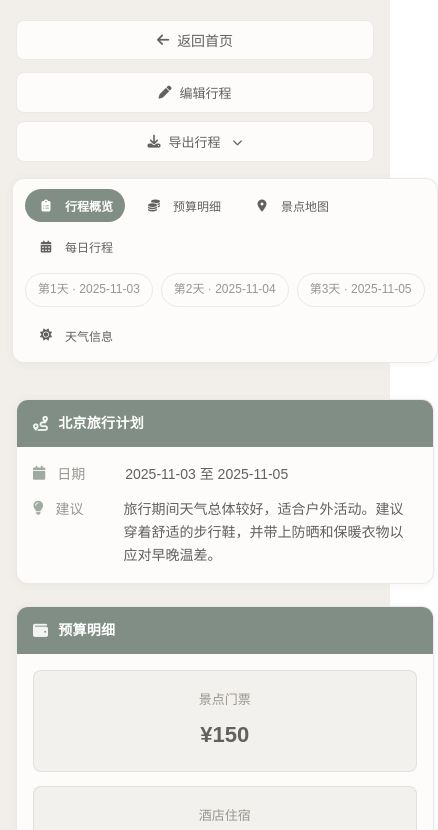
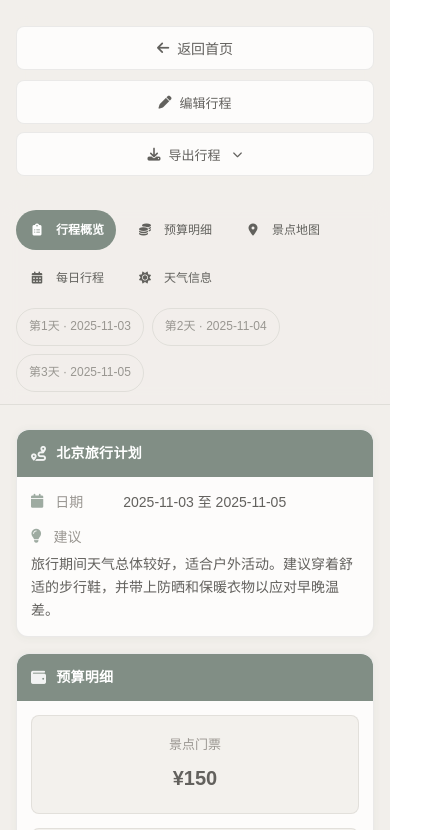
Before and after one commit to cheng0261/cheng0261.github.io, a plain HTML site: page index.html in a window 390 px wide. Both pictures are taken after a click on the button "生成旅行计划". Shown: the top 830 px of the page, 438 px wide, since content can reach past the window. Drawn offline with Linux system fonts and the light colour scheme.

Commit message:
Update index.html

```diff
--- a/index.html
+++ b/index.html
@@ -51,6 +51,9 @@
     .page {
       display: none;
       min-height: 100vh;
+      min-height: 100dvh;
+      height: auto;
+      overflow: visible;
     }
 
     .page.active {
@@ -67,6 +70,7 @@
     #page-home {
       background: var(--bg-gradient);
       padding: 48px 20px 72px;
+      overflow: visible;
     }
 
     .home-header {
@@ -423,6 +427,9 @@
       text-align: left;
       font-family: inherit;
       border-left: 3px solid transparent;
+      line-height: 1.4;
+      white-space: normal;
+      word-break: keep-all;
     }
 
     .sidebar-item:hover {
@@ -469,6 +476,10 @@
       background: var(--sand-dark);
     }
 
+    .sidebar-nav-scroll {
+      display: contents;
+    }
+
     .plan-section { scroll-margin-top: 28px; }
 
     .card {
@@ -490,6 +501,12 @@
       align-items: center;
       gap: 10px;
       letter-spacing: 0.02em;
+      line-height: 1.5;
+      min-height: 47px;
+      height: auto;
+      flex-wrap: wrap;
+      word-break: keep-all;
+      overflow: visible;
     }
 
     .card-header i { opacity: 0.9; font-size: 15px; }
@@ -899,36 +916,140 @@
       .days-badge {
         width: auto;
         min-width: 62px;
+        height: 47px;
       }
 
       .pref-row { grid-template-columns: 1fr; }
-      .plan-layout { grid-template-columns: 1fr; }
+      .plan-layout { grid-template-columns: 1fr; gap: 16px; }
       .plan-grid,
       .attraction-grid,
       .budget-grid { grid-template-columns: 1fr; }
       .weather-grid { grid-template-columns: repeat(2, 1fr); }
-      .sidebar { position: static; }
+      .sidebar { position: static; height: auto; overflow: visible; }
       .hotel-body { grid-template-columns: 1fr; }
 
-      #page-home { padding: 36px 16px 56px; }
+      #planSidebar,
+      #page-daily .plan-layout > .sidebar {
+        display: flex;
+        flex-direction: column;
+        gap: 10px;
+        height: auto;
+        overflow: visible;
+      }
+
+      .sidebar-nav-scroll,
+      #page-daily .plan-layout > .sidebar {
+        display: flex;
+        flex-wrap: wrap;
+        gap: 8px;
+        overflow: visible;
+        mask-image: none;
+        -webkit-mask-image: none;
+      }
+
+      #planSidebar .sidebar-nav-scroll .sidebar-item,
+      #page-daily .plan-layout > .sidebar .sidebar-item {
+        width: auto;
+        flex: 0 0 auto;
+        border-left: none;
+        border-radius: 999px;
+        padding: 8px 14px;
+        white-space: nowrap;
+      }
+
+      #planSidebar .sidebar-item.active,
+      #page-daily .plan-layout > .sidebar .sidebar-item.active {
+        border-left: none;
+        background: var(--sand-dark);
+        color: var(--purple-dark);
+        font-weight: 600;
+      }
+
+      #planSidebar .sidebar-sub {
+        display: flex;
+        flex-wrap: wrap;
+        gap: 8px;
+        padding-left: 0;
+        overflow: visible;
+      }
+
+      #planSidebar .sidebar-sub span {
+        flex: 0 0 auto;
+        white-space: nowrap;
+      }
+
+      .main-content,
+      .plan-grid {
+        overflow: visible;
+        min-width: 0;
+      }
+
+      .card {
+        overflow: visible;
+      }
+
+      .card-body,
+      .map-container,
+      .attraction-img,
+      .attraction-card,
+      .hotel-card,
+      .dining-table {
+        overflow: hidden;
+        border-radius: inherit;
+      }
+
+      .card-header {
+        border-radius: var(--radius) var(--radius) 0 0;
+      }
+
+      .card:not(:has(.card-body)) .card-header,
+      .card-body:last-child {
+        border-radius: var(--radius);
+      }
+
+      #page-home {
+        padding: 32px 16px calc(48px + env(safe-area-inset-bottom, 0px));
+      }
+
       #page-plan,
       #page-daily {
-        padding: 20px 16px calc(40px + env(safe-area-inset-bottom, 0px));
-      }
-
-      .form-card { padding: 28px 24px; }
+        padding: 16px 16px calc(32px + env(safe-area-inset-bottom, 0px));
+      }
+
+      .form-card { padding: 24px 20px; }
       .card-body { padding: 18px; }
+      .card { margin-bottom: 16px; }
     }
 
     @media (max-width: 768px) {
+      :root {
+        --mobile-sticky-top: calc(env(safe-area-inset-top, 0px) + 52px);
+      }
+
       .plan-topbar {
-        flex-direction: column;
-        align-items: stretch;
-        gap: 12px;
-        margin-bottom: 16px;
+        position: sticky;
+        top: env(safe-area-inset-top, 0px);
+        z-index: 40;
+        flex-direction: row;
+        flex-wrap: wrap;
+        align-items: center;
+        gap: 10px;
+        margin-bottom: 12px;
+        padding: 10px 0 12px;
+        background: rgba(240, 237, 232, 0.92);
+        backdrop-filter: blur(10px);
+        -webkit-backdrop-filter: blur(10px);
+      }
+
+      .btn-back {
+        flex: 1;
+        min-width: 0;
+        min-height: 44px;
+        justify-content: center;
       }
 
       .topbar-actions {
+        flex: 1 0 100%;
         display: grid;
         grid-template-columns: 1fr 1fr;
         gap: 8px;
@@ -936,7 +1057,8 @@
 
       .topbar-actions .btn-outline {
         justify-content: center;
-        padding: 10px 12px;
+        min-height: 44px;
+        padding: 10px 8px;
         font-size: 13px;
       }
 
@@ -947,27 +1069,48 @@
       #planSidebar,
       #page-daily .plan-layout > .sidebar {
         display: flex;
+        flex-direction: column;
+        gap: 10px;
+        position: sticky;
+        top: var(--mobile-sticky-top);
+        z-index: 30;
+        padding: 10px 0 12px;
+        margin: 0 -16px 8px;
+        padding-left: 16px;
+        padding-right: 16px;
+        background: rgba(240, 237, 232, 0.95);
+        backdrop-filter: blur(8px);
+        -webkit-backdrop-filter: blur(8px);
+        border: none;
+        border-bottom: 1px solid var(--border);
+        border-radius: 0;
+        box-shadow: none;
+        height: auto;
+        overflow: visible;
+      }
+
+      .sidebar-nav-scroll,
+      #page-daily .plan-layout > .sidebar {
+        display: flex;
         flex-wrap: wrap;
-        align-items: center;
         gap: 8px;
-        position: sticky;
-        top: 0;
-        z-index: 20;
-        padding: 10px 12px;
-        margin: 0 -4px 12px;
         overflow: visible;
-        box-shadow: var(--shadow);
-      }
-
-      #planSidebar .sidebar-item,
+        mask-image: none;
+        -webkit-mask-image: none;
+        overscroll-behavior: auto;
+        scroll-snap-type: none;
+      }
+
+      #planSidebar .sidebar-nav-scroll .sidebar-item,
       #page-daily .plan-layout > .sidebar .sidebar-item {
         flex: 0 0 auto;
         width: auto;
         border-left: none;
         border-radius: 999px;
-        padding: 8px 14px;
+        padding: 10px 14px;
         font-size: 13px;
         white-space: nowrap;
+        min-height: 40px;
       }
 
       #planSidebar .sidebar-item.active,
@@ -982,19 +1125,12 @@
       }
 
       #planSidebar .sidebar-sub {
-        flex: 1 0 100%;
-        display: flex;
-        flex-wrap: nowrap;
+        display: flex;
+        flex-wrap: wrap;
         gap: 8px;
-        overflow-x: auto;
-        -webkit-overflow-scrolling: touch;
-        padding: 2px 0 4px;
+        padding: 0;
         margin: 0;
-        scrollbar-width: none;
-      }
-
-      #planSidebar .sidebar-sub::-webkit-scrollbar {
-        display: none;
+        overflow: visible;
       }
 
       #planSidebar .sidebar-sub span {
@@ -1002,16 +1138,29 @@
         white-space: nowrap;
         border: 1px solid var(--border);
         border-radius: 999px;
-        padding: 6px 12px;
+        padding: 8px 12px;
         font-size: 12px;
+        min-height: 36px;
+        display: inline-flex;
+        align-items: center;
       }
 
       #planSidebar .sidebar-sub span.active {
         border-color: var(--purple);
         border-left-color: var(--purple);
-      }
-
-      .plan-section { scroll-margin-top: 12px; }
+        background: var(--sand-dark);
+      }
+
+      .plan-section { scroll-margin-top: calc(var(--mobile-sticky-top) + 140px); }
+
+      .input-wrap,
+      .btn-generate {
+        min-height: 48px;
+      }
+
+      .days-badge {
+        min-height: 48px;
+      }
 
       .budget-total {
         flex-direction: column;
@@ -1019,12 +1168,18 @@
         gap: 6px;
       }
 
-      .map-container { height: 240px; }
-      .map-container .img-placeholder { min-height: 240px; }
+      .map-container { height: 220px; }
+      .map-container .img-placeholder { min-height: 220px; }
 
       .accordion-header {
         padding: 14px 16px;
         font-size: 14px;
+        min-height: 48px;
+      }
+
+      .accordion-header .left {
+        flex-wrap: wrap;
+        gap: 6px;
       }
 
       .accordion-header .date { font-size: 12px; }
@@ -1038,19 +1193,39 @@
         border-bottom: 1px solid var(--border);
       }
 
+      .info-row {
+        flex-wrap: wrap;
+        gap: 4px 12px;
+      }
+
       .info-row .label {
         min-width: 56px;
         flex-shrink: 0;
       }
+
+      .attraction-card .card-top {
+        flex-wrap: wrap;
+        gap: 8px;
+      }
+
+      .action-btn {
+        min-width: 36px;
+        min-height: 36px;
+      }
     }
 
     @media (max-width: 600px) {
+      :root {
+        --mobile-sticky-top: calc(env(safe-area-inset-top, 0px) + 108px);
+      }
+
       .form-row {
-        grid-template-columns: 1fr;
+        grid-template-columns: 1fr 1fr;
+        gap: 12px;
       }
 
       .form-row .form-group:first-child {
-        grid-column: auto;
+        grid-column: 1 / -1;
       }
 
       .days-badge-group {
@@ -1061,83 +1236,123 @@
         width: 100%;
       }
 
-      .home-header h1 { font-size: 28px; }
+      .home-header h1 { font-size: 26px; }
       .home-header .logo {
-        width: 56px;
-        height: 56px;
-        font-size: 22px;
-      }
-
-      .form-card { padding: 20px 16px; }
+        width: 52px;
+        height: 52px;
+        font-size: 20px;
+      }
+
+      .home-header p {
+        font-size: 13px;
+        padding: 0 8px;
+      }
+
+      #page-home {
+        padding-top: 24px;
+      }
+
+      .form-card { padding: 18px 14px; }
       .form-section {
-        margin-bottom: 24px;
-        padding-bottom: 24px;
+        margin-bottom: 20px;
+        padding-bottom: 20px;
       }
 
       .section-title {
-        font-size: 16px;
-        margin-bottom: 16px;
-      }
-
-      .checkbox-group { gap: 8px; }
+        font-size: 15px;
+        margin-bottom: 14px;
+      }
+
+      .checkbox-group {
+        display: grid;
+        grid-template-columns: repeat(2, 1fr);
+        gap: 8px;
+      }
 
       .checkbox-item {
         font-size: 12px;
-        padding: 6px 10px;
+        padding: 10px 8px;
+        min-height: 44px;
+        justify-content: center;
       }
 
       .weather-grid { grid-template-columns: 1fr; }
+
+      .plan-topbar {
+        flex-direction: column;
+        align-items: stretch;
+      }
+
+      .btn-back {
+        width: 100%;
+      }
 
       .topbar-actions {
         grid-template-columns: 1fr;
       }
 
-      .btn-back {
-        width: 100%;
-        justify-content: center;
-      }
-
-      #planSidebar .sidebar-item,
+      #planSidebar .sidebar-nav-scroll .sidebar-item,
       #page-daily .plan-layout > .sidebar .sidebar-item {
         padding: 8px 12px;
         font-size: 12px;
       }
 
       .card-header {
-        padding: 12px 16px;
+        padding: 12px 14px;
         font-size: 14px;
       }
 
-      .card-body { padding: 16px; }
-
-      .attraction-info { padding: 14px; }
+      .card-body { padding: 14px; }
+
+      .attraction-info { padding: 12px; }
 
       .day-summary {
-        padding: 16px;
-        margin-bottom: 20px;
+        padding: 14px;
+        margin-bottom: 16px;
       }
 
       .sub-section-title {
         font-size: 14px;
-        margin-bottom: 14px;
+        margin-bottom: 12px;
+      }
+
+      .btn-generate {
+        margin-top: 24px;
+        padding: 16px;
+        font-size: 16px;
       }
 
       .save-toast {
-        top: 12px;
+        top: calc(12px + env(safe-area-inset-top, 0px));
         left: 16px;
         right: 16px;
         transform: none;
         text-align: center;
       }
+
+      .budget-item .amount {
+        font-size: 20px;
+      }
     }
 
     @media (max-width: 380px) {
-      .home-header h1 { font-size: 24px; }
-      .home-header p { font-size: 13px; }
+      :root {
+        --mobile-sticky-top: calc(env(safe-area-inset-top, 0px) + 120px);
+      }
+
+      .home-header h1 { font-size: 22px; }
+
+      .checkbox-group {
+        grid-template-columns: 1fr;
+      }
 
       #planSidebar .sidebar-sub span {
         font-size: 11px;
-        padding: 5px 10px;
+        padding: 6px 10px;
+      }
+
+      .topbar-actions .btn-outline {
+        font-size: 12px;
       }
     }
   </style>
@@ -1264,7 +1479,7 @@
         <button class="btn-outline" onclick="showPage('daily', 1, { edit: true })">
           <i class="fas fa-pen"></i> 编辑行程
         </button>
-        <button class="btn-outline">
+        <button class="btn-outline btn-export">
           <i class="fas fa-download"></i> 导出行程 <i class="fas fa-chevron-down" style="font-size:10px;margin-left:4px;"></i>
         </button>
       </div>
@@ -1272,6 +1487,7 @@
 
     <div class="plan-layout">
       <nav class="sidebar" id="planSidebar">
+        <div class="sidebar-nav-scroll">
           <button type="button" class="sidebar-item active" data-nav="overview" onclick="navigateToSection('overview')">
             <i class="fas fa-clipboard-list"></i> 行程概览
           </button>
@@ -1285,14 +1501,15 @@
             <i class="fas fa-calendar-alt"></i> 每日行程
             <i class="fas fa-chevron-down arrow" id="dayMenuArrow"></i>
           </button>
+          <button type="button" class="sidebar-item" data-nav="weather" onclick="navigateToSection('weather')">
+            <i class="fas fa-sun"></i> 天气信息
+          </button>
+        </div>
         <div class="sidebar-sub" id="daySubMenu">
           <span data-nav="day-1" onclick="navigateToSection('daily', 1)">第1天 · 2025-11-03</span>
           <span data-nav="day-2" onclick="navigateToSection('daily', 2)">第2天 · 2025-11-04</span>
           <span data-nav="day-3" onclick="navigateToSection('daily', 3)">第3天 · 2025-11-05</span>
         </div>
-        <button type="button" class="sidebar-item" data-nav="weather" onclick="navigateToSection('weather')">
-          <i class="fas fa-sun"></i> 天气信息
-        </button>
       </nav>
 
       <div class="main-content">
```
Lines whose indentation alone changed are shown as unchanged.
